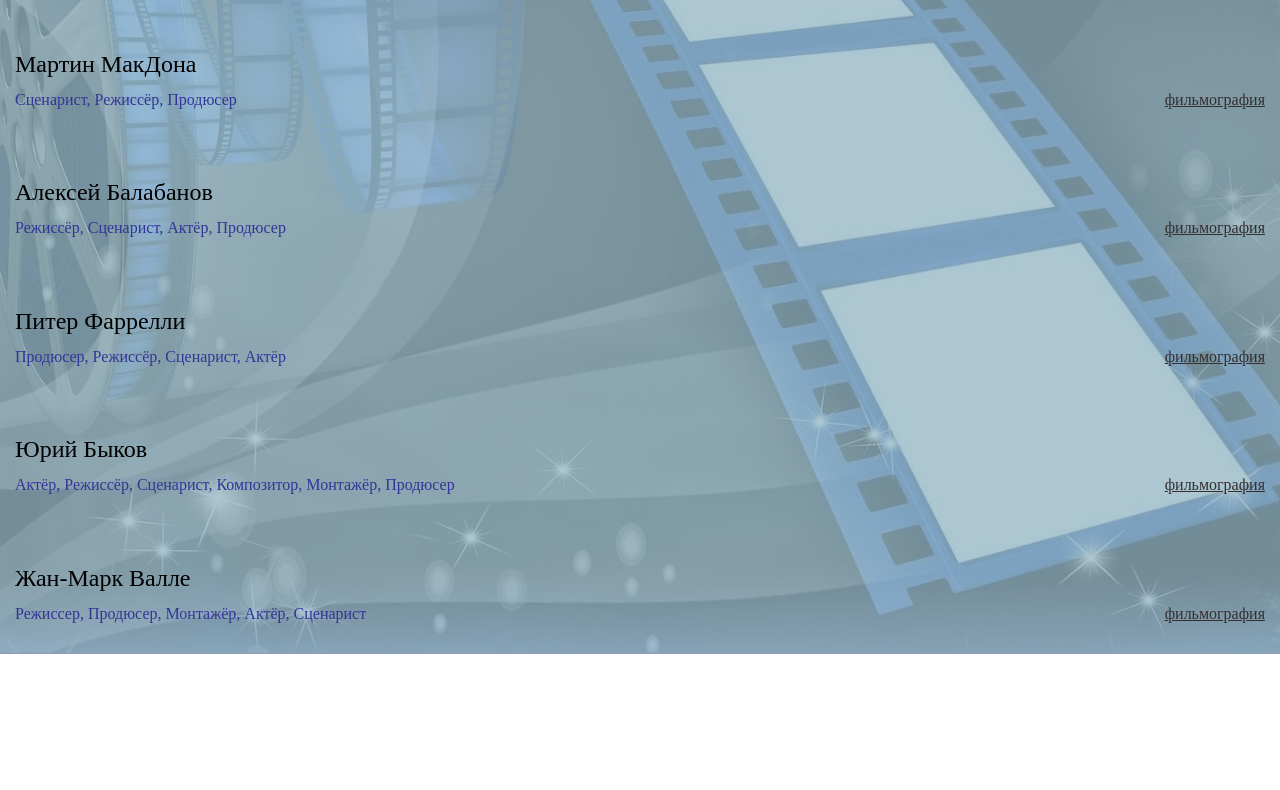
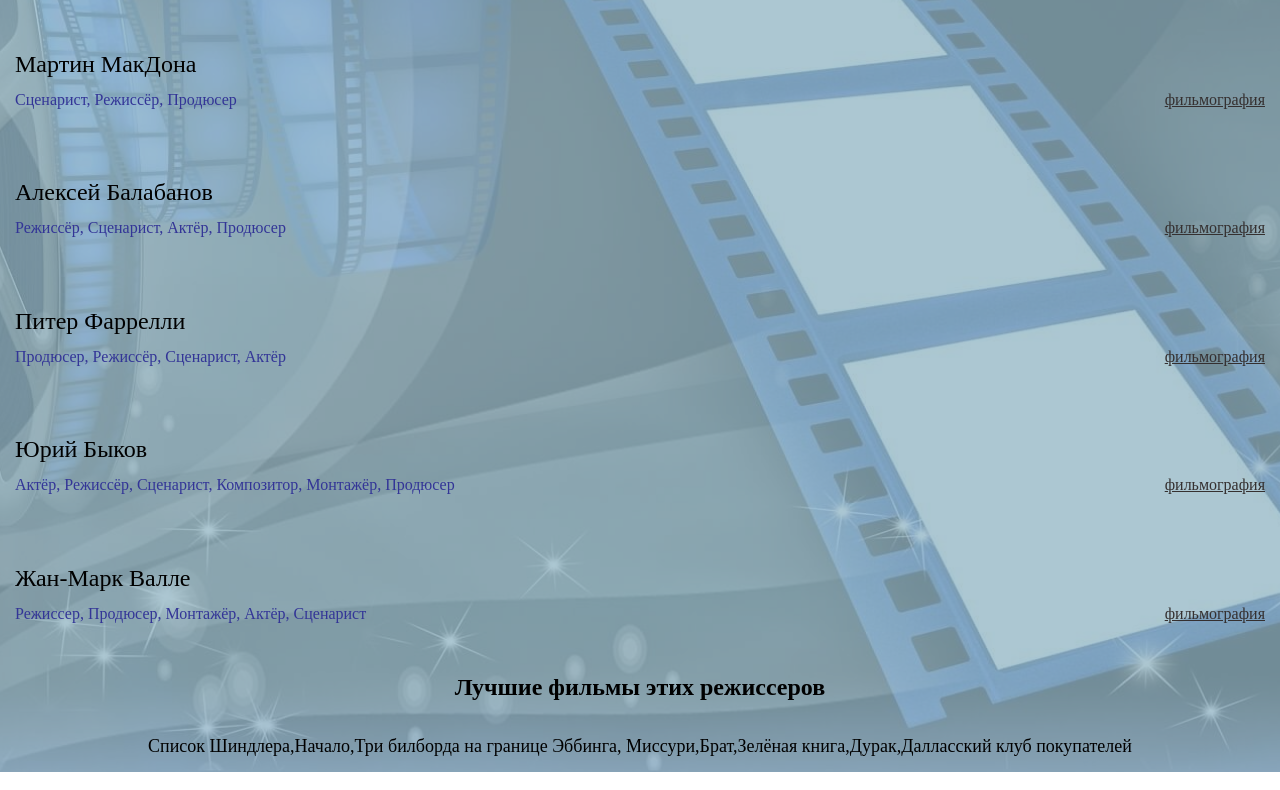
Before and after one commit to Lira11io/Theory_and_practice_task_14Week_JS_6, a plain HTML site: page practice.html in a window 1280 px wide. Shown: the part 325-1115 px from the top of the page. Before the commit the page ends 979 px from the top, so only its background shows below. Drawn offline with Linux system fonts and the light colour scheme.

Commit message:
доработано решение практической задачи

```diff
--- a/assets/styles/style.css
+++ b/assets/styles/style.css
@@ -17,18 +17,24 @@
   color: black;
 }
 
+/*Наложение полупрозрачного фона*/
+.container__insert {
+  background: rgba(148, 183, 197, 0.767);
+}
+
 /*Обертка для содержания страницы*/
-.container__block {
+.container__block,
+.container__best {
   width: 100%;
   max-width: 100%;
   min-height: 100%;
   height: auto;
-  background: rgba(148, 183, 197, 0.767);
 }
 
 /*Заголовок страницы*/
 .container__title {
   text-align: center;
+  font-size: 2;
 }
 
 /*Обертка для блоков с информацией*/
@@ -58,3 +64,15 @@
 .container__cinema-a {
   color: rgb(53, 48, 48);
 }
+
+/*Заголовок блока с лучшими фильмами*/
+.container__best-title {
+  text-align: center;
+}
+
+/*Список лучших фильмов*/
+.container__best-films {
+  text-align: center;
+  font-size: 18px;
+  padding: 15px;
+}
--- a/practice.html
+++ b/practice.html
@@ -10,8 +10,13 @@
   </head>
   <body>
     <div class="container">
-      <div class="container__block">
-        <h1 class="container__title">Мои любимые режиссеры</h1>
+      <div class="container__insert">
+        <section class="container__block">
+          <h1 class="container__title">Мои любимые режиссеры</h1>
+        </section>
+        <section class="container__best">
+          <h2 class="container__best-title">Лучшие фильмы этих режиссеров</h2>
+        </section>
       </div>
     </div>
     <script src="practice.js"></script>
--- a/practice.js
+++ b/practice.js
@@ -79,3 +79,16 @@ cinema.forEach((director) => {
   const directorElement = createDirector(director);
   cont.append(directorElement); //добавляем разметку в контейнер
 });
+
+const best = document.querySelector(".container__best"); //получаем контейнер, куда будем добавлять новую разметку для лучших фильмов
+
+const topFilmsList = cinema.map((director) => {
+  //получаем новый массив с лучшими фильмами
+  return director.top_rated_film;
+});
+
+const filmElement = document.createElement("p"); //создаем новую разметку для лучших фильмов
+filmElement.className = "container__best-films"; //создаем класс для нового элемента разметки
+filmElement.textContent = topFilmsList; //вставляем значение конкретного элемента массива между тегами p в разметке
+
+best.append(filmElement); //добавляем разметку в контейнер
```
